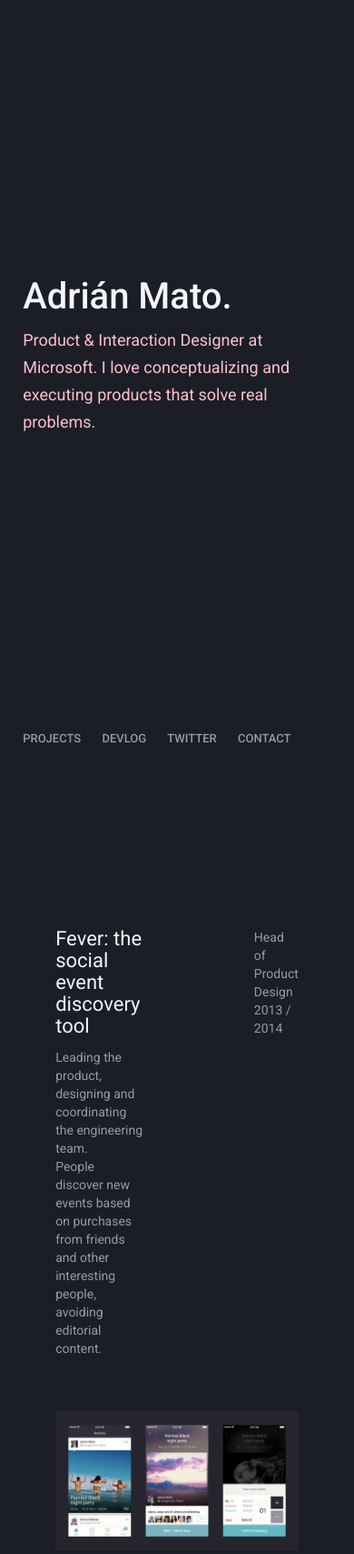
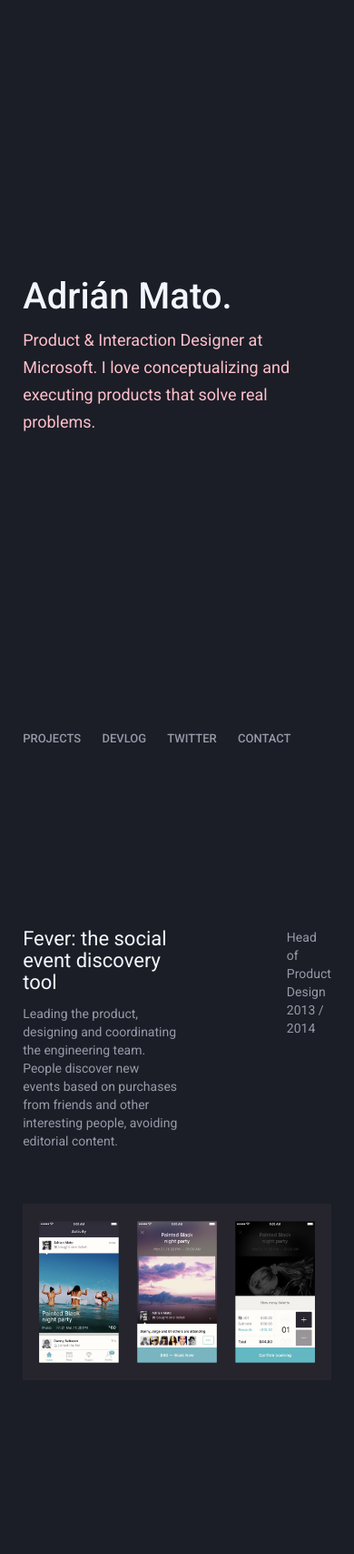
Before and after one commit to adrianmg/old-portfolio, a Jekyll site: the page built from index.md, in a window 390 px wide. Shown: the whole page at 91% size. Built offline with Jekyll 4.4.1, drawn with Linux system fonts in a browser that asks for light colours; nearby versions of some CDN libraries; after the commit the page ends 1557 px from its top, so only the background shows below that.

Commit message:
Fixed media query margins

```diff
--- a/_sass/res/_layout.scss
+++ b/_sass/res/_layout.scss
@@ -108,6 +108,7 @@
   .home-inner p {
     line-height: 3.0rem;
   }
+  .project {padding: 0 1.4em 2em; }
 }
 
 @media (max-height: 400px) {
```
